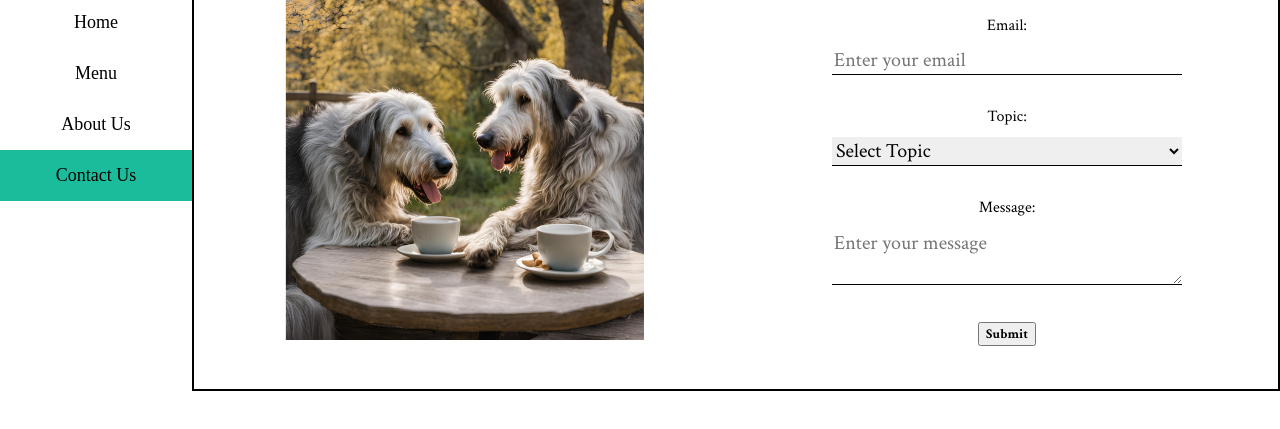
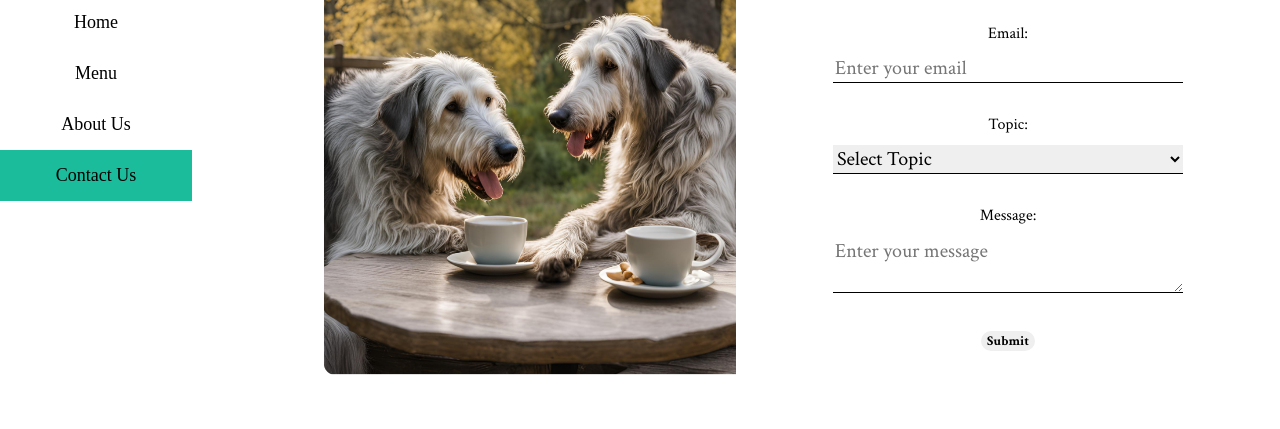
Before and after one commit to EamonnBrowne/EamonnBrowne.github.io, a plain HTML site: page ContactUs/ContactUs.html in a window 1280 px wide. Shown: the part 197-626 px from the top of the page. Drawn offline with Linux system fonts and the light colour scheme.

Commit message:
MT update 4/12/24

```diff
--- a/ContactUs/ContactUs.html
+++ b/ContactUs/ContactUs.html
@@ -28,7 +28,7 @@
 	<div class="flex-container-1"> <!--Holds contact form-->
 		<div class="container-box-1"><!--container within flex-->
 			<div>
-				<img src="../images/Get3.png" alt="Two wolfhounds drinking coffee outside">
+				<img src="../images/getfull.png" alt="Two wolfhounds drinking coffee outside">
 			</div>
 		</div>
 		<div class="container-box-1"><!--container within flex-->
--- a/Styles/Style.css
+++ b/Styles/Style.css
@@ -213,14 +213,7 @@ html, body {
     font-weight: 400;
 
 }
-/*
-.responsiveDesign { /
-	height: auto;
-	position: relative;
-	width: 85%;
-	top: 0;
-}
-*/
+
 .flex-container-1{  /*picture flex*/
 	display: flex;  /*enables flex*/
 	flex-direction: row; /*flexbox row */
@@ -229,8 +222,7 @@ html, body {
 	width: 85%;
 	right:0;
 	padding-top:20px;
-	padding-bottom:10px;
-	border:2px solid black;
+
 
 }
 
@@ -238,6 +230,9 @@ html, body {
 	object-fit: cover;
 	height: 100%; /*fill the space height wise*/
 	width: 100%; /*fill the space length wise*/
+	margin-left:70px; /*bring image closer to form for balance*/
+
+
 }
 
 .container-box-1{
@@ -258,6 +253,8 @@ input[type=text],input[type=email], select, textarea {
 	font-family: "Crimson Text", serif;
     font-weight: 800;
     font-style: normal;
+	border-radius:10px;
+	border:0;
 }
 .button:hover {
 	background-color: #1abc9c;
@@ -270,16 +267,24 @@ input[type=text],input[type=email], select, textarea {
 	font-family: "Crimson Text", serif;
     font-weight: 400;
     font-style: normal;
+	padding-top:10px;
+
 }
 
 @media (max-width: 850px) { /*Responsive design, flex becomes column below 850px*/
 	.flex-container-1,.container-box-1  {
-	flex-direction: column;
-	text-align:center; /*left align text when below 850px*/
-	justify-content:center; /*Places child elements in the centre*/
+		flex-direction: column;
+		text-align:center; /*left align text when below 850px*/
+		justify-content:center; /*Places child elements in the centre*/
 
 	}
-  }
+
+
+	.container-box-1 img {
+		margin-left:0; /*recentre the image for responsive*/
+
+	}
+}
 
 /* Clear floats after the columns */
 .row::after {
```
Also changed, not shown: images/getfull.png (added), images/getintouchsoftcorner.png (added).
